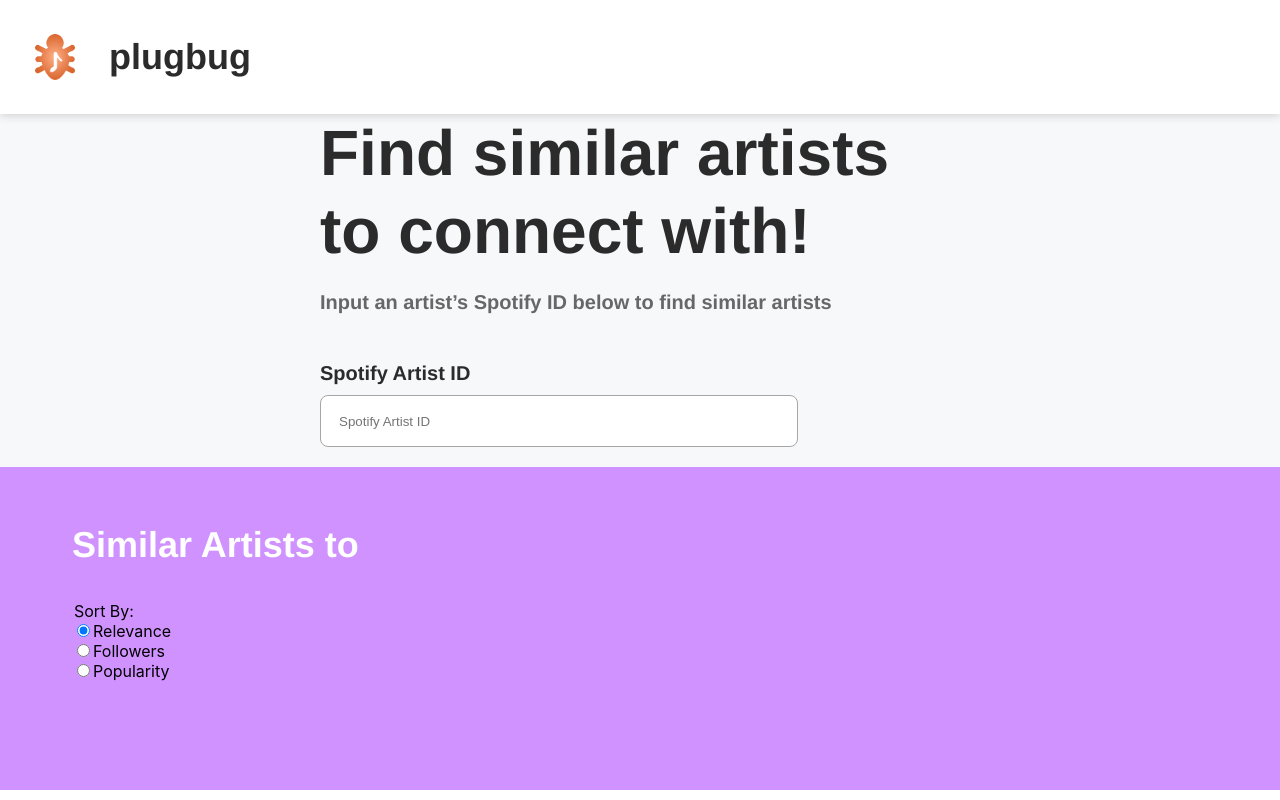
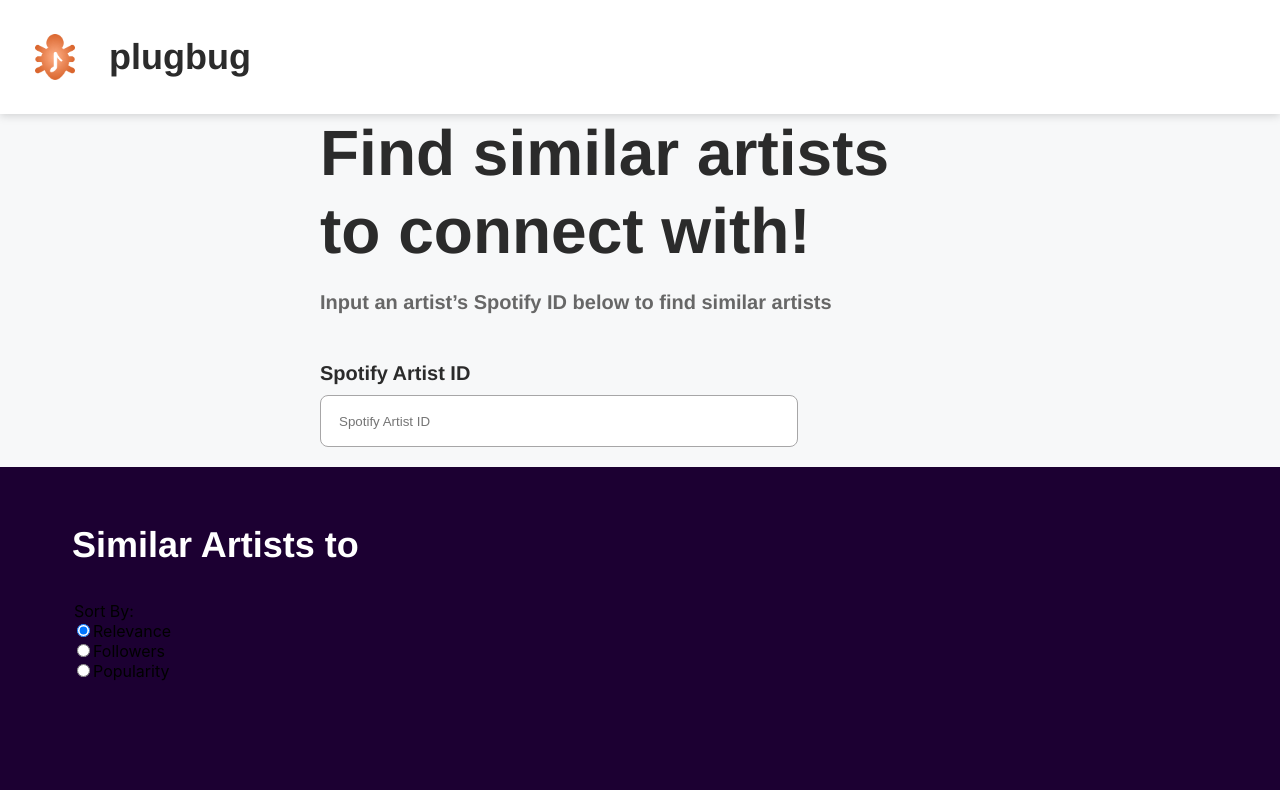
Before and after one commit to addyhebou/Plug-Bud, a React (Create React App) app: page / in a window 1280 px wide. Built offline with nearby package versions, Linux system fonts and the light colour scheme; no server answers.

Commit message:
STYLE: Changed background color back to dark purple

```diff
--- a/src/styles/SimilarArtists.scss
+++ b/src/styles/SimilarArtists.scss
@@ -7,8 +7,7 @@
   gap: 10px;
 
   // width: 1512px;
-
-  background: #d092ff;
+  background: #1c0032;
 
   h1 {
     font-family: 'Helvetica Neue';
```
